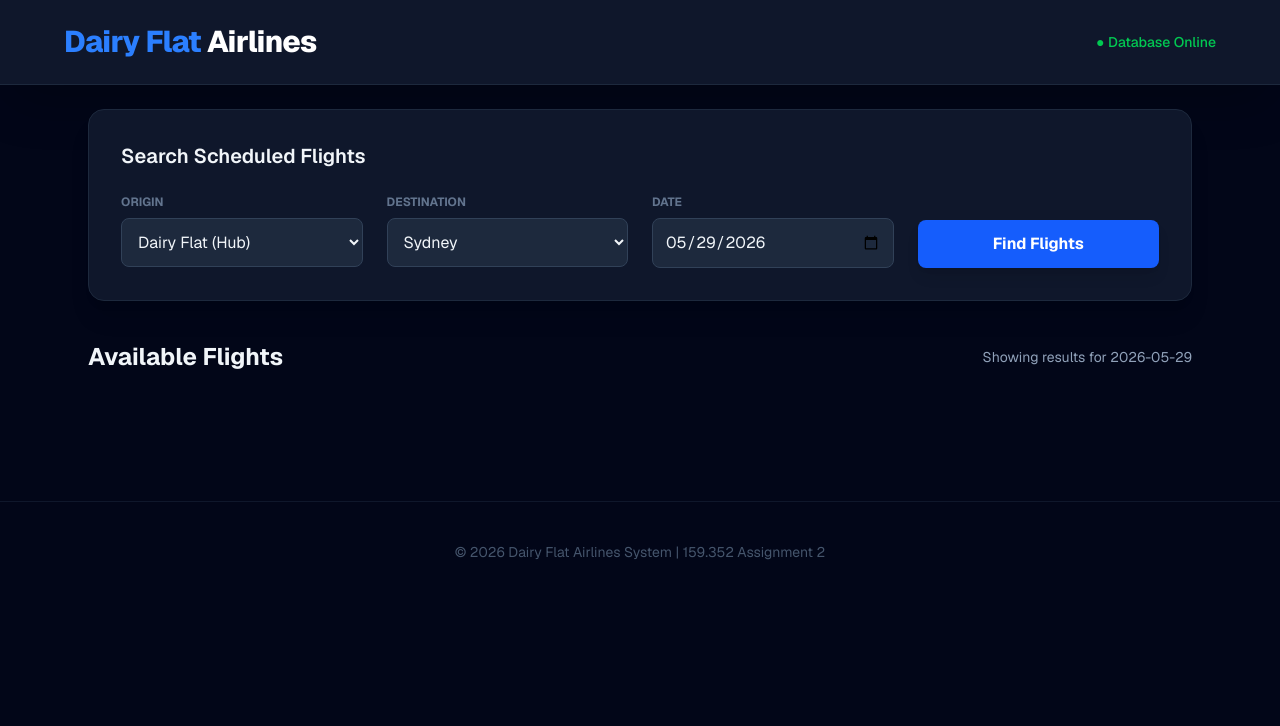
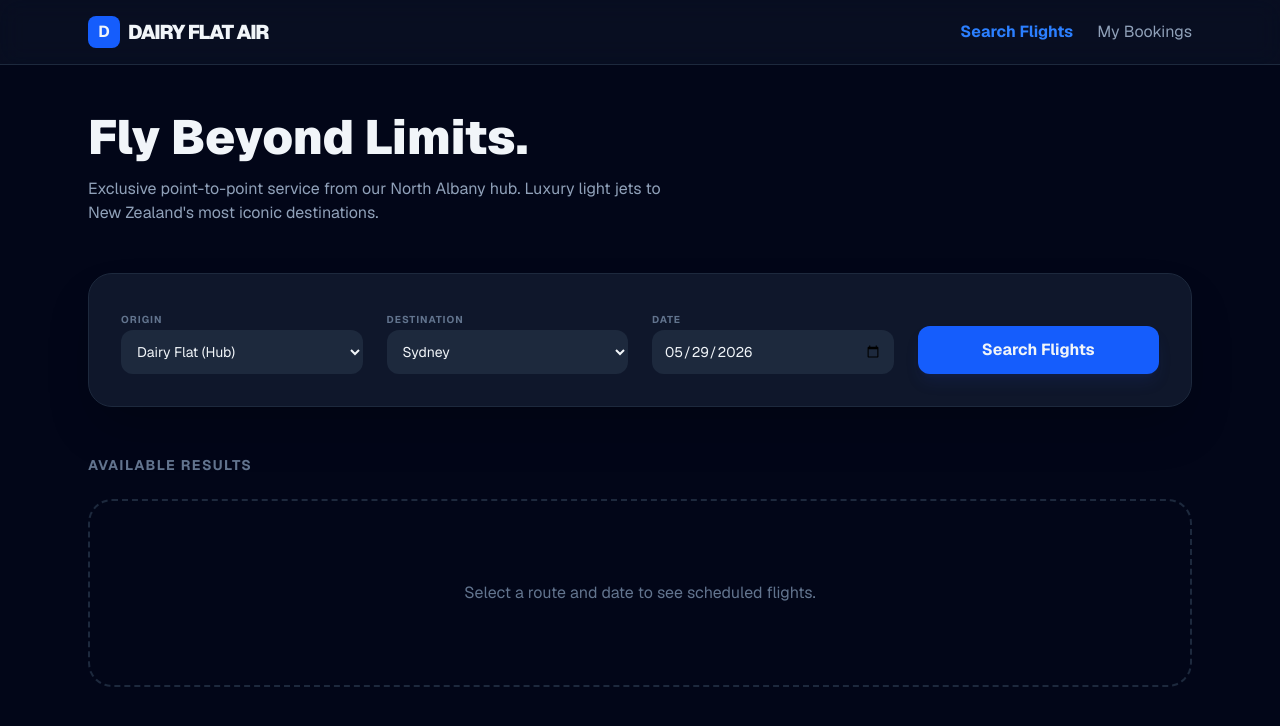
Before and after one commit to smellship/my-airline-project, a Next.js app: page / in a window 1280 px wide. Shown: the top 726 px of the page. Built offline with nearby package versions, Linux system fonts and the light colour scheme.

Commit message:
less beauty

```diff
--- /dev/null
+++ b/app/api/user-bookings/route.ts
@@ -0,0 +1,62 @@
+import { NextResponse } from 'next/server';
+import clientPromise from '@/lib/mongodb';
+import { ObjectId } from 'mongodb';
+
+// 1. 查询乘客的所有预订
+export async function GET(request: Request) {
+  const { searchParams } = new URL(request.url);
+  const email = searchParams.get('email');
+
+  if (!email) return NextResponse.json({ error: "Email is required" }, { status: 400 });
+
+  try {
+    const client = await clientPromise;
+    const db = client.db();
+
+    // 在 schedules 集合中查找 bookings 数组中包含该 email 的所有文档
+    const flights = await db.collection('schedules')
+      .find({ "bookings.passengerEmail": email })
+      .toArray();
+
+    // 格式化输出：提取该乘客在该航班中的具体预订信息
+    const results = flights.map(f => ({
+      flightId: f._id,
+      flightNumber: f.flightNumber,
+      origin: f.origin,
+      destination: f.destination,
+      departureDate: f.departureDate,
+      departureTime: f.departureTime,
+      aircraft: f.aircraft,
+      // 只找出属于这个人的那条预订记录
+      myBooking: f.bookings.find((b: any) => b.passengerEmail === email)
+    }));
+
+    return NextResponse.json(results);
+  } catch (e: any) {
+    return NextResponse.json({ error: e.message }, { status: 500 });
+  }
+}
+
+// 2. 取消预订 (作业要求：have the capability for a user to cancel a booking)
+export async function DELETE(request: Request) {
+  try {
+    const { flightId, bookingReference } = await request.json();
+
+    const client = await clientPromise;
+    const db = client.db();
+
+    // 使用 $pull 操作符从 bookings 数组中删除匹配预订号的元素
+    const result = await db.collection('schedules').updateOne(
+      { _id: new ObjectId(flightId) },
+      { $pull: { bookings: { bookingReference: bookingReference } } as any }
+    );
+
+    if (result.modifiedCount === 0) {
+      return NextResponse.json({ error: "Booking not found or already cancelled" }, { status: 404 });
+    }
+
+    return NextResponse.json({ message: "Booking cancelled successfully" });
+  } catch (e: any) {
+    return NextResponse.json({ error: e.message }, { status: 500 });
+  }
+}
--- /dev/null
+++ b/app/my-bookings/page.tsx
@@ -0,0 +1,62 @@
+import { NextResponse } from 'next/server';
+import clientPromise from '@/lib/mongodb';
+import { ObjectId } from 'mongodb';
+
+// 1. 查询乘客的所有预订
+export async function GET(request: Request) {
+  const { searchParams } = new URL(request.url);
+  const email = searchParams.get('email');
+
+  if (!email) return NextResponse.json({ error: "Email is required" }, { status: 400 });
+
+  try {
+    const client = await clientPromise;
+    const db = client.db();
+
+    // 在 schedules 集合中查找 bookings 数组中包含该 email 的所有文档
+    const flights = await db.collection('schedules')
+      .find({ "bookings.passengerEmail": email })
+      .toArray();
+
+    // 格式化输出：提取该乘客在该航班中的具体预订信息
+    const results = flights.map(f => ({
+      flightId: f._id,
+      flightNumber: f.flightNumber,
+      origin: f.origin,
+      destination: f.destination,
+      departureDate: f.departureDate,
+      departureTime: f.departureTime,
+      aircraft: f.aircraft,
+      // 只找出属于这个人的那条预订记录
+      myBooking: f.bookings.find((b: any) => b.passengerEmail === email)
+    }));
+
+    return NextResponse.json(results);
+  } catch (e: any) {
+    return NextResponse.json({ error: e.message }, { status: 500 });
+  }
+}
+
+// 2. 取消预订 (作业要求：have the capability for a user to cancel a booking)
+export async function DELETE(request: Request) {
+  try {
+    const { flightId, bookingReference } = await request.json();
+
+    const client = await clientPromise;
+    const db = client.db();
+
+    // 使用 $pull 操作符从 bookings 数组中删除匹配预订号的元素
+    const result = await db.collection('schedules').updateOne(
+      { _id: new ObjectId(flightId) },
+      { $pull: { bookings: { bookingReference: bookingReference } } as any }
+    );
+
+    if (result.modifiedCount === 0) {
+      return NextResponse.json({ error: "Booking not found or already cancelled" }, { status: 404 });
+    }
+
+    return NextResponse.json({ message: "Booking cancelled successfully" });
+  } catch (e: any) {
+    return NextResponse.json({ error: e.message }, { status: 500 });
+  }
+}
--- a/app/page.tsx
+++ b/app/page.tsx
@@ -1,7 +1,8 @@
 'use client';
 import { useState, useEffect } from 'react';
+import Link from 'next/link';
 
-// 1. 定义机场列表 (符合作业 Brief)
+// 机场常量 - 严格按照作业 Brief
 const AIRPORTS = [
   { code: 'NZNE', name: 'Dairy Flat (Hub)' },
   { code: 'YSSY', name: 'Sydney' },
@@ -12,160 +13,152 @@ const AIRPORTS = [
 ];
 
 export default function Home() {
+  // 搜索状态
   const [orig, setOrig] = useState('NZNE');
   const [dest, setDest] = useState('YSSY');
-  const [date, setDate] = useState('2026-05-29'); // 默认设为一个有航班的周五
+  const [date, setDate] = useState('2026-05-29'); // 默认周五 (Sydney有航线)
   const [flights, setFlights] = useState([]);
   const [loading, setLoading] = useState(false);
-  const [message, setMessage] = useState('');
 
-  // 搜索航班函数
+  // 订票发票状态
+  const [showInvoice, setShowInvoice] = useState(false);
+  const [lastBooking, setLastBooking] = useState<any>(null);
+
+  // 搜索航班
   const handleSearch = async () => {
     setLoading(true);
-    setMessage('');
+    setFlights([]);
     try {
       const res = await fetch(`/api/flights?orig=${orig}&dest=${dest}&date=${date}`);
       const data = await res.json();
       setFlights(data);
-      if (data.length === 0) setMessage('No flights found for this route/date.');
     } catch (err) {
-      setMessage('Search failed. Please check your connection.');
+      console.error("Search error", err);
     } finally {
       setLoading(false);
     }
   };
 
-  // 订票函数
-  const handleBook = async (flightId: string, flightNum: string) => {
-    const passengerName = prompt(`Booking Flight ${flightNum}\nPlease enter Passenger Name:`);
-    if (!passengerName) return;
-
-    const passengerEmail = prompt(`Please enter contact Email:`);
-    if (!passengerEmail) return;
+  // 处理订票
+  const handleBook = async (f: any) => {
+    const name = prompt(`Booking ${f.flightNumber}\nPlease enter Passenger Name:`);
+    if (!name) return;
+    const email = prompt(`Please enter Passenger Email:`);
+    if (!email) return;
 
     try {
       const res = await fetch('/api/bookings', {
         method: 'POST',
         headers: { 'Content-Type': 'application/json' },
-        body: JSON.stringify({ flightId, passengerName, passengerEmail })
+        body: JSON.stringify({ flightId: f._id, passengerName: name, passengerEmail: email })
       });
-      const result = await res.json();
+      const data = await res.json();
 
       if (res.ok) {
-        alert(`Successfully Booked!\nYour Reference: ${result.reference}\n\nPlease keep this for your records.`);
-        handleSearch(); // 刷新列表查看剩余容量
+        // 展示发票详情 (Assignment Requirement)
+        setLastBooking({
+          ...f,
+          passengerName: name,
+          passengerEmail: email,
+          reference: data.reference
+        });
+        setShowInvoice(true);
+        handleSearch(); // 刷新列表
       } else {
-        alert(`Booking failed: ${result.error}`);
+        alert("Booking error: " + data.error);
       }
     } catch (err) {
-      alert('Network error during booking.');
+      alert("Network error occurred.");
     }
   };
 
   return (
-    <main className="min-h-screen bg-slate-950 text-slate-100 font-sans">
-      {/* Header */}
-      <header className="bg-slate-900 border-b border-slate-800 p-6 shadow-2xl">
-        <div className="max-w-6xl mx-auto flex justify-between items-center">
-          <h1 className="text-3xl font-extrabold tracking-tight text-blue-500">
-            Dairy Flat <span className="text-white">Airlines</span>
-          </h1>
-          <nav className="space-x-4 text-sm font-medium">
-            <span className="text-green-500">● Database Online</span>
+    <main className="min-h-screen bg-slate-950 text-slate-100 pb-20 font-sans">
+      {/* 顶部导航 */}
+      <header className="border-b border-slate-800 bg-slate-900/50 backdrop-blur-md sticky top-0 z-10">
+        <div className="max-w-6xl mx-auto px-6 py-4 flex justify-between items-center">
+          <div className="flex items-center gap-2">
+            <div className="w-8 h-8 bg-blue-600 rounded-lg flex items-center justify-center font-bold">D</div>
+            <h1 className="text-xl font-black tracking-tighter">DAIRY FLAT AIR</h1>
+          </div>
+          <nav className="flex gap-6">
+            <Link href="/" className="text-blue-500 font-bold">Search Flights</Link>
+            <Link href="/my-bookings" className="text-slate-400 hover:text-white transition-colors">My Bookings</Link>
           </nav>
         </div>
       </header>
 
-      <div className="max-w-6xl mx-auto p-6">
-        {/* Search Bar Section */}
-        <section className="bg-slate-900 p-8 rounded-2xl border border-slate-800 shadow-xl mb-10">
-          <h2 className="text-xl font-semibold mb-6">Search Scheduled Flights</h2>
+      {/* Hero 区域 */}
+      <div className="max-w-6xl mx-auto px-6 pt-12">
+        <div className="mb-12">
+          <h2 className="text-5xl font-black mb-4">Fly Beyond Limits.</h2>
+          <p className="text-slate-400 max-w-xl">Exclusive point-to-point service from our North Albany hub. Luxury light jets to New Zealand&apos;s most iconic destinations.</p>
+        </div>
+
+        {/* 搜索面板 */}
+        <div className="bg-slate-900 p-8 rounded-3xl border border-slate-800 shadow-2xl mb-12">
           <div className="grid grid-cols-1 md:grid-cols-4 gap-6">
-            <div className="flex flex-col">
-              <label className="text-xs uppercase text-slate-500 mb-2 font-bold">Origin</label>
-              <select
-                value={orig}
-                onChange={e => setOrig(e.target.value)}
-                className="bg-slate-800 border border-slate-700 p-3 rounded-lg focus:ring-2 focus:ring-blue-500 outline-none"
-              >
+            <div className="space-y-2">
+              <label className="text-[10px] font-bold text-slate-500 uppercase tracking-widest">Origin</label>
+              <select value={orig} onChange={e => setOrig(e.target.value)} className="w-full bg-slate-800 border-none rounded-xl p-3 text-sm focus:ring-2 focus:ring-blue-600">
                 {AIRPORTS.map(ap => <option key={ap.code} value={ap.code}>{ap.name}</option>)}
               </select>
             </div>
-
-            <div className="flex flex-col">
-              <label className="text-xs uppercase text-slate-500 mb-2 font-bold">Destination</label>
-              <select
-                value={dest}
-                onChange={e => setDest(e.target.value)}
-                className="bg-slate-800 border border-slate-700 p-3 rounded-lg focus:ring-2 focus:ring-blue-500 outline-none"
-              >
+            <div className="space-y-2">
+              <label className="text-[10px] font-bold text-slate-500 uppercase tracking-widest">Destination</label>
+              <select value={dest} onChange={e => setDest(e.target.value)} className="w-full bg-slate-800 border-none rounded-xl p-3 text-sm focus:ring-2 focus:ring-blue-600">
                 {AIRPORTS.map(ap => <option key={ap.code} value={ap.code}>{ap.name}</option>)}
               </select>
             </div>
-
-            <div className="flex flex-col">
-              <label className="text-xs uppercase text-slate-500 mb-2 font-bold">Date</label>
-              <input
-                type="date"
-                value={date}
-                onChange={e => setDate(e.target.value)}
-                className="bg-slate-800 border border-slate-700 p-3 rounded-lg focus:ring-2 focus:ring-blue-500 outline-none"
-              />
+            <div className="space-y-2">
+              <label className="text-[10px] font-bold text-slate-500 uppercase tracking-widest">Date</label>
+              <input type="date" value={date} onChange={e => setDate(e.target.value)} className="w-full bg-slate-800 border-none rounded-xl p-3 text-sm focus:ring-2 focus:ring-blue-600" />
             </div>
-
-            <div className="flex flex-col justify-end">
-              <button
-                onClick={handleSearch}
-                disabled={loading}
-                className="bg-blue-600 hover:bg-blue-500 disabled:bg-slate-700 text-white font-bold py-3 px-6 rounded-lg transition-all shadow-lg"
-              >
-                {loading ? 'Searching...' : 'Find Flights'}
+            <div className="flex items-end">
+              <button onClick={handleSearch} className="w-full bg-blue-600 hover:bg-blue-500 py-3 rounded-xl font-bold transition-all shadow-lg shadow-blue-900/20">
+                {loading ? 'Finding...' : 'Search Flights'}
               </button>
             </div>
           </div>
-        </section>
-
-        {/* Results Section */}
-        <section>
-          <div className="flex justify-between items-center mb-6">
-            <h2 className="text-2xl font-bold">Available Flights</h2>
-            <p className="text-slate-400 text-sm">Showing results for {date}</p>
         </div>
 
-          {message && (
-            <div className="bg-slate-900 border border-slate-800 p-10 text-center rounded-2xl text-slate-400">
-              {message}
+        {/* 结果列表 */}
+        <div className="space-y-4">
+          <h3 className="text-sm font-bold text-slate-500 uppercase mb-6 tracking-widest">Available Results</h3>
+          {flights.length === 0 && !loading && (
+            <div className="text-center py-20 border-2 border-dashed border-slate-800 rounded-3xl">
+              <p className="text-slate-500">Select a route and date to see scheduled flights.</p>
             </div>
           )}
 
-          <div className="space-y-4">
           {flights.map((f: any) => (
-              <div key={f._id} className="bg-slate-900 border border-slate-800 p-6 rounded-2xl hover:border-slate-600 transition-all flex flex-col md:flex-row justify-between items-center shadow-md">
-                <div className="flex items-center gap-6 mb-4 md:mb-0">
-                  <div className="bg-blue-900/30 p-4 rounded-xl">
-                    <p className="text-blue-400 font-black text-2xl">{f.flightNumber}</p>
-                    <p className="text-[10px] uppercase text-slate-500">{f.aircraft}</p>
+            <div key={f._id} className="bg-slate-900 p-6 rounded-3xl border border-slate-800 flex flex-col md:flex-row justify-between items-center gap-6">
+              <div className="flex items-center gap-6">
+                <div className="h-16 w-16 bg-slate-800 rounded-2xl flex flex-col items-center justify-center">
+                  <span className="text-blue-500 font-black text-xs">{f.flightNumber}</span>
                 </div>
                 <div>
-                    <p className="text-sm text-slate-400 font-medium">Departure</p>
-                    <p className="text-xl font-bold">{f.departureTime}</p>
-                    <p className="text-xs text-slate-500">{f.origin} → {f.destination}</p>
+                  <div className="flex items-center gap-2 mb-1">
+                    <span className="text-lg font-bold">{f.departureTime}</span>
+                    <span className="text-slate-600">→</span>
+                    <span className="text-slate-400 text-xs">{f.aircraft}</span>
+                  </div>
+                  <p className="text-xs text-slate-500 font-medium">{f.origin} to {f.destination}</p>
                 </div>
               </div>
 
               <div className="flex items-center gap-8">
                 <div className="text-right">
-                    <p className="text-xs text-slate-500 font-bold uppercase">Price</p>
-                    <p className="text-3xl font-black text-green-400">${f.price}</p>
-                    <p className="text-[10px] text-slate-500">Seats Left: {f.capacity - (f.bookings?.length || 0)}</p>
+                  <p className="text-2xl font-black text-green-400">${f.price}</p>
+                  <p className="text-[10px] text-slate-600 font-bold uppercase">{f.capacity - (f.bookings?.length || 0)} Seats Left</p>
                 </div>
                 <button
-                    onClick={() => handleBook(f._id, f.flightNumber)}
+                  onClick={() => handleBook(f)}
                   disabled={f.bookings?.length >= f.capacity}
-                    className={`px-8 py-3 rounded-xl font-bold transition-all ${
+                  className={`px-8 py-3 rounded-2xl font-bold transition-all ${
                     f.bookings?.length >= f.capacity
-                      ? 'bg-slate-800 text-slate-500 cursor-not-allowed'
-                      : 'bg-green-600 hover:bg-green-500 text-white shadow-lg shadow-green-900/20'
+                    ? 'bg-slate-800 text-slate-600'
+                    : 'bg-white text-black hover:bg-blue-500 hover:text-white'
                   }`}
                 >
                   {f.bookings?.length >= f.capacity ? 'Sold Out' : 'Book Now'}
@@ -174,12 +167,47 @@ export default function Home() {
             </div>
           ))}
         </div>
-        </section>
       </div>
 
-      <footer className="mt-20 border-t border-slate-900 p-10 text-center text-slate-600 text-sm">
-        &copy; 2026 Dairy Flat Airlines System | 159.352 Assignment 2
-      </footer>
+      {/* 发票模态框 (Invoice Modal) */}
+      {showInvoice && (
+        <div className="fixed inset-0 bg-black/80 backdrop-blur-sm flex items-center justify-center p-6 z-50">
+          <div className="bg-white text-slate-900 max-w-md w-full rounded-3xl overflow-hidden shadow-2xl">
+            <div className="bg-blue-600 p-8 text-white">
+              <h4 className="text-2xl font-black">BOOKING INVOICE</h4>
+              <p className="text-blue-200 text-sm">Ref: {lastBooking?.reference}</p>
+            </div>
+            <div className="p-8 space-y-4">
+              <div className="flex justify-between border-b pb-4">
+                <span className="text-slate-500 font-medium">Passenger</span>
+                <span className="font-bold">{lastBooking?.passengerName}</span>
+              </div>
+              <div className="flex justify-between border-b pb-4">
+                <span className="text-slate-500 font-medium">Flight</span>
+                <span className="font-bold">{lastBooking?.flightNumber}</span>
+              </div>
+              <div className="flex justify-between border-b pb-4">
+                <span className="text-slate-500 font-medium">Route</span>
+                <span className="font-bold">{lastBooking?.origin} ➔ {lastBooking?.destination}</span>
+              </div>
+              <div className="flex justify-between border-b pb-4">
+                <span className="text-slate-500 font-medium">Departure</span>
+                <span className="font-bold">{lastBooking?.departureDate} @ {lastBooking?.departureTime}</span>
+              </div>
+              <div className="flex justify-between pt-4">
+                <span className="text-slate-900 font-black text-xl">TOTAL PAID</span>
+                <span className="text-blue-600 font-black text-2xl">${lastBooking?.price}</span>
+              </div>
+              <button
+                onClick={() => setShowInvoice(false)}
+                className="w-full bg-slate-900 text-white py-4 rounded-2xl font-bold mt-6"
+              >
+                Done
+              </button>
+            </div>
+          </div>
+        </div>
+      )}
     </main>
   );
 }
```
Lines whose indentation alone changed are shown as unchanged.
